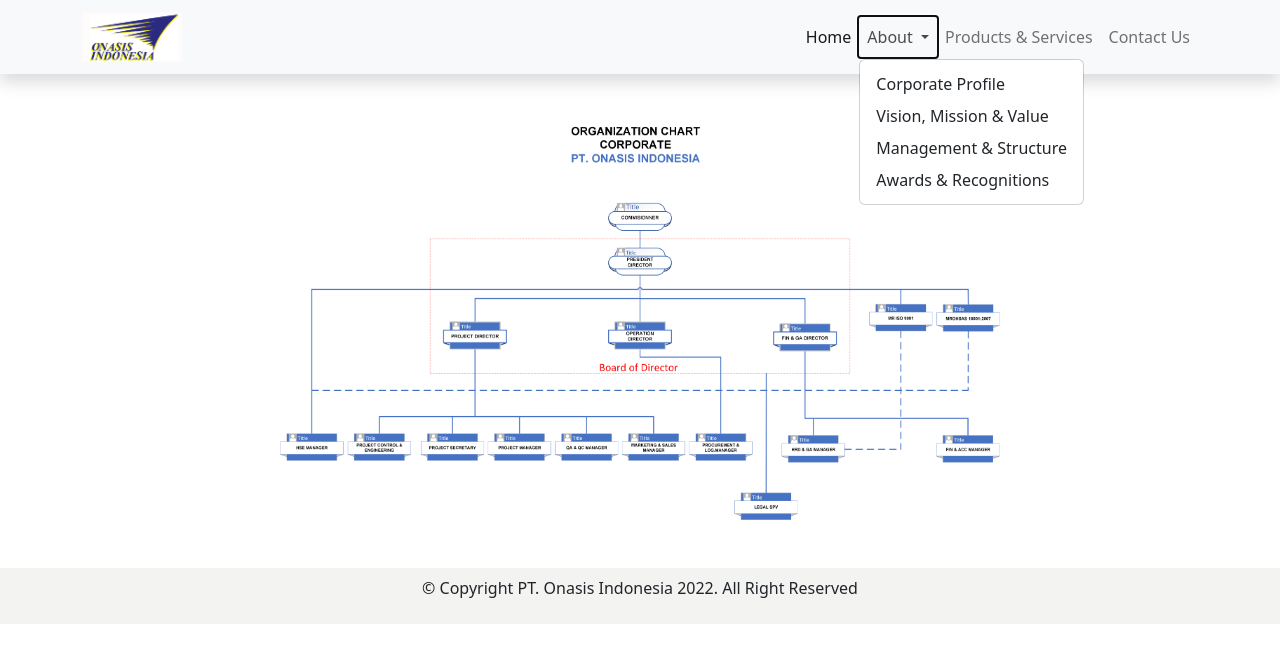
After one commit to kentakers/company-profile, a Django app: page /about/orchart/ in a window 1280 px wide, after a click on "About". The commit adds this page. Shown: the top 663 px of the page. Run offline with Django 4.2, Linux system fonts and the light colour scheme; some libraries are stand-ins or nearby versions.

Commit message:
add orchart page

```diff
--- a/Company-Profile/about/static/about/css/styles.css
+++ b/Company-Profile/about/static/about/css/styles.css
@@ -4,7 +4,7 @@
     display: block;
     height: 10px;
     margin: 30px 0 60px;
-    width: 120px;
+    width: 220px;
 }
 
 .indent {
--- a/Company-Profile/about/templates/about/index.html
+++ b/Company-Profile/about/templates/about/index.html
@@ -2,7 +2,7 @@
 {% load static %}
 
 {% block content %}
-<div class="container-md mt-5">
+<div class="container-md mt-5 ratio ratio-16x9">
     <div class="row featurette">
         <div class="col-md-8">
             <h3 class="featurette-heading fw-semibold lh-1 text-primary text-center">STATEMENT OF PRESIDENT DIRECTOR
--- /dev/null
+++ b/Company-Profile/about/templates/about/orchart.html
@@ -0,0 +1,10 @@
+{% extends 'base.html' %}
+{% load static%}
+
+{% block content %}
+<div class="container-xl-fluid mb-5 mt-5">
+
+    <img src="{% static 'about/img/orchart.png' %}" class="img-fluid" alt="...">
+
+</div>
+{% endblock content %}
--- a/Company-Profile/about/urls.py
+++ b/Company-Profile/about/urls.py
@@ -3,6 +3,7 @@
 from . import views
 
 urlpatterns = [
+    path('orchart/', views.orchart, name='orchart'),
     path('visionmission/', views.visionMission, name='visionmission'),
     path('', views.index, name='index'),
 ]
--- a/Company-Profile/about/views.py
+++ b/Company-Profile/about/views.py
@@ -21,3 +21,12 @@
         'app_css': 'about/css/styles.css',
     }
     return render(request, 'about/vision-mission.html', context)
+
+
+def orchart(request):
+    context = {
+        'title': 'Organization Chart',
+        'heading': 'Organization Chart PT. Onasis Indonesia',
+        'app_css': 'about/css/styles.css',
+    }
+    return render(request, 'about/orchart.html', context)
--- a/Company-Profile/mywebsite/urls.py
+++ b/Company-Profile/mywebsite/urls.py
@@ -20,6 +20,7 @@
 
 urlpatterns = [
     path('admin/', admin.site.urls),
+    path('orchart/', include('about.urls')),
     path('visionmission/', include('about.urls')),
     path('about/', include('about.urls')),
     path('', views.index),
--- a/Company-Profile/templates/snippets/footer.html
+++ b/Company-Profile/templates/snippets/footer.html
@@ -1,3 +1,3 @@
-<footer class="text-dark text-center fs-6 pb-2 pt-2" style="background-color: #F3F3F2;" >
-    <p>&copy; Copyright  PT. Onasis Indonesia 2022. All Right Reserved</p>
+<footer class="text-dark text-center fs-6 pb-2 pt-2" style="background-color: #F3F3F2;">
+    <p>&copy; Copyright PT. Onasis Indonesia 2022. All Right Reserved</p>
 </footer>
--- a/Company-Profile/templates/snippets/navbar.html
+++ b/Company-Profile/templates/snippets/navbar.html
@@ -22,7 +22,7 @@
                         <li><a class="dropdown-item" href="/about/visionmission">Vision,
                                 Mission &
                                 Value</a></li>
-                        <li><a class="dropdown-item" href="#">Management & Structure</a></li>
+                        <li><a class="dropdown-item" href="/about/orchart">Management & Structure</a></li>
                         <li><a class="dropdown-item" href="#">Awards & Recognitions</a></li>
                     </ul>
                 </li>
```
Also changed, not shown: Company-Profile/about/static/about/img/orchart.png (added).
